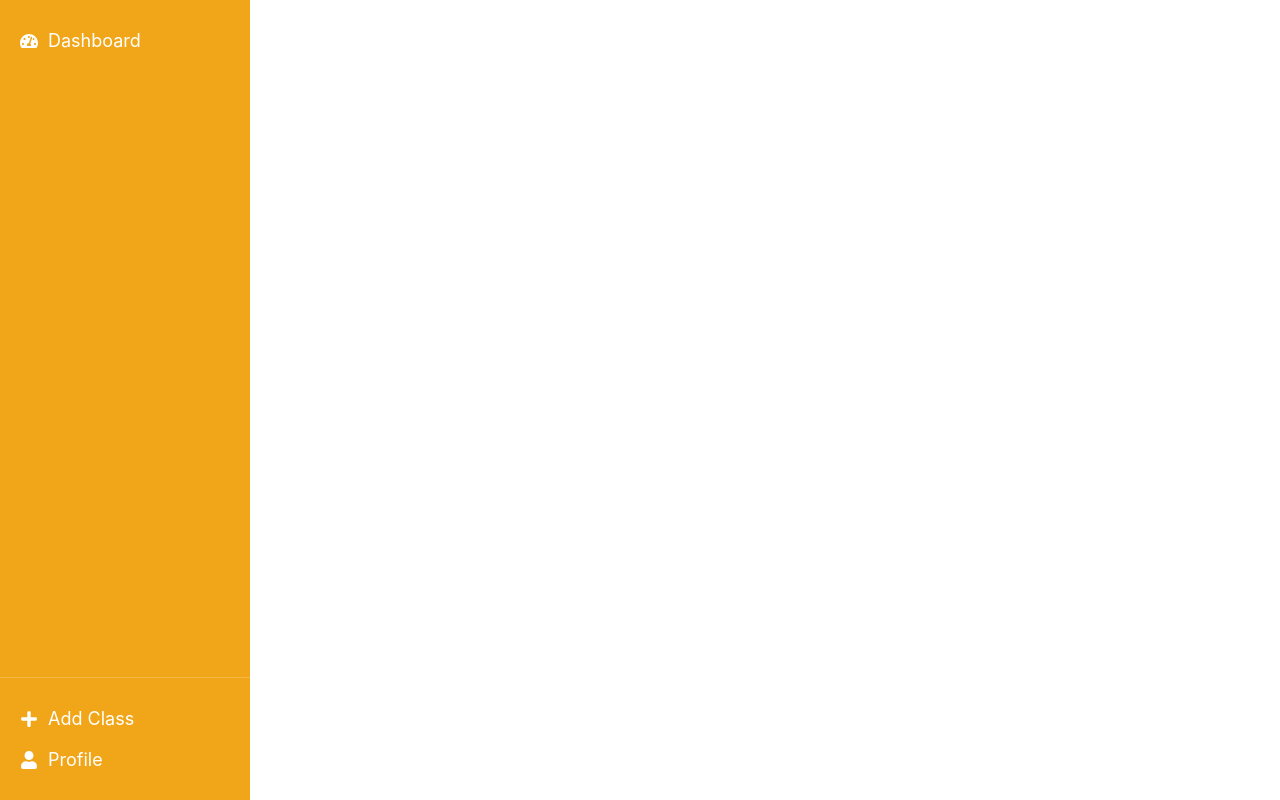
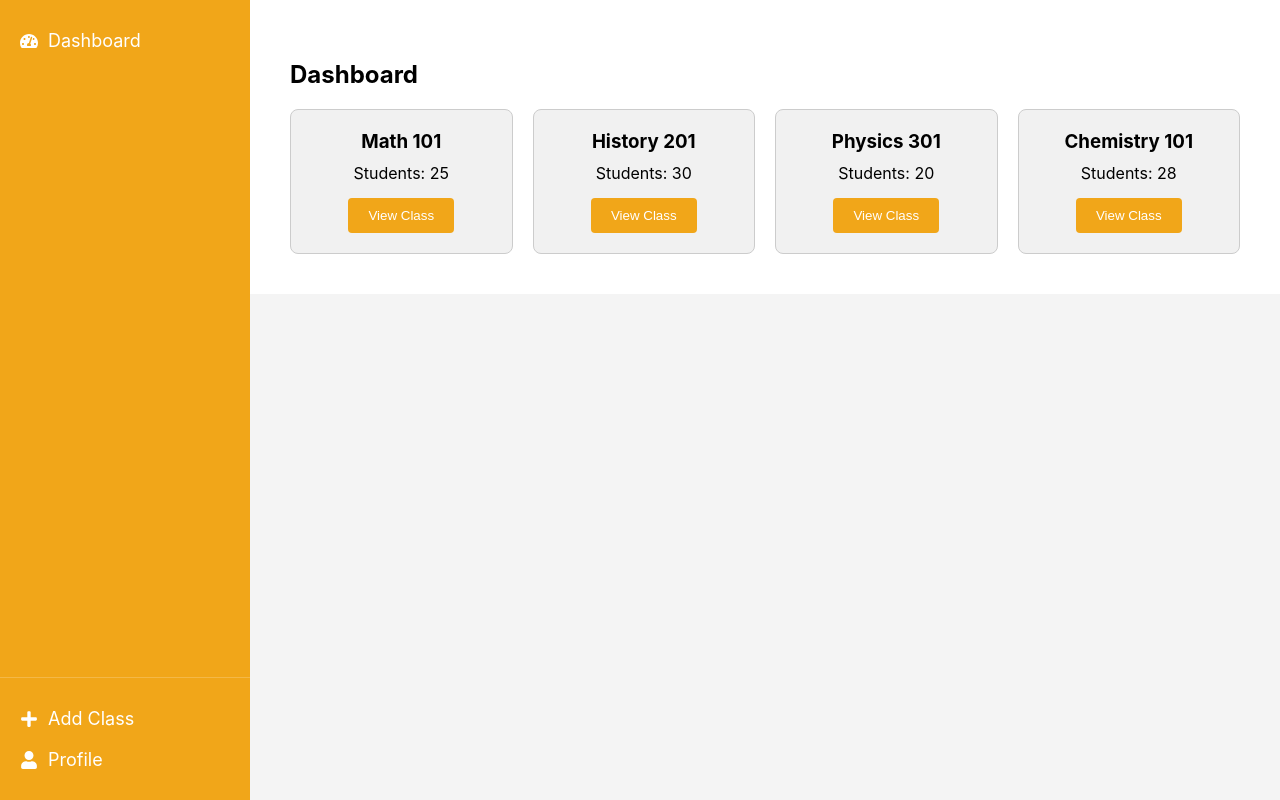
Before and after one commit to CKmellow/QR-code_Attendance_system, a React (Create React App) app in the folder qr-system/: page / in a window 1280 px wide. Shown: the top 800 px of the page. Built offline with nearby package versions, Linux system fonts and the light colour scheme.

Commit message:
dashboard update

```diff
--- a/qr-system/src/App.css
+++ b/qr-system/src/App.css
@@ -1,5 +1,3 @@
-/* App.css */
-
 /* General styles for the app */
 body, html {
   margin: 0;
@@ -9,24 +7,25 @@ body, html {
 }
 
 /* Flexbox container for the sidebar and main content */
-.app-container {
-  display: flex;  /* Use flexbox for side-by-side layout */
-  height: 100vh;  /* Full viewport height */
-  width: 100%;    /* Ensure it spans full width */
+.app-container {         /* Create a flex container */
+  height: 100vh;
+  width:100%;
+    display:flex;
+    align-items:start;
+    flex-direction: row;      /* Full viewport height */
 }
 
-/* Sidebar: Fixed width */
-.sidebar {
-  width: 250px;   /* Sidebar width */
-  background-color: #f1a619;
+.sidebar-container {
+  width: 250px;           /* Fixed width for the sidebar */
 }
 
-/* Main content area: it should expand to fill the remaining space */
 .main-content {
-  flex-grow: 1;   /* Take up remaining space next to the sidebar */
+  padding-left: 25px;
+  flex-grow: 1;           /* Main content grows to take up remaining space */
   padding: 20px;
   background-color: white;
-  overflow-y: auto;  /* Allow scrolling if content overflows */
+  width: calc(100% - 250px);
+  /* margin-left: 250px; */
 }
 
 /* Optional styles */
--- a/qr-system/src/App.js
+++ b/qr-system/src/App.js
@@ -1,4 +1,3 @@
-// src/App.js
 import React from 'react';
 import Sidebar from './components/Sidebar';
 import LecDash from './components/LecView/LecDash';  // Import LecDash component
@@ -6,11 +5,11 @@ import LecDash from './components/LecView/LecDash';  // Import LecDash component
 function App() {
   return (
     <div className="app-container">  {/* Flex container for sidebar and main content */}
-      <Sidebar />  {/* Sidebar will stay on the left */}
-
-      {/* Main content should appear next to the sidebar */}
+      <div className="sidebar-container">
+        <Sidebar />
+      </div>
       <div className="main-content">
-        <LecDash />  {/* Dashboard content here */}
+        <LecDash />
       </div>
     </div>
   );
--- a/qr-system/src/index.js
+++ b/qr-system/src/index.js
@@ -1,5 +1,6 @@
 import React from 'react';
 import ReactDOM from 'react-dom/client';
+import './App.css';
 import './index.css';
 import App from './App';
 import reportWebVitals from './reportWebVitals';
```
